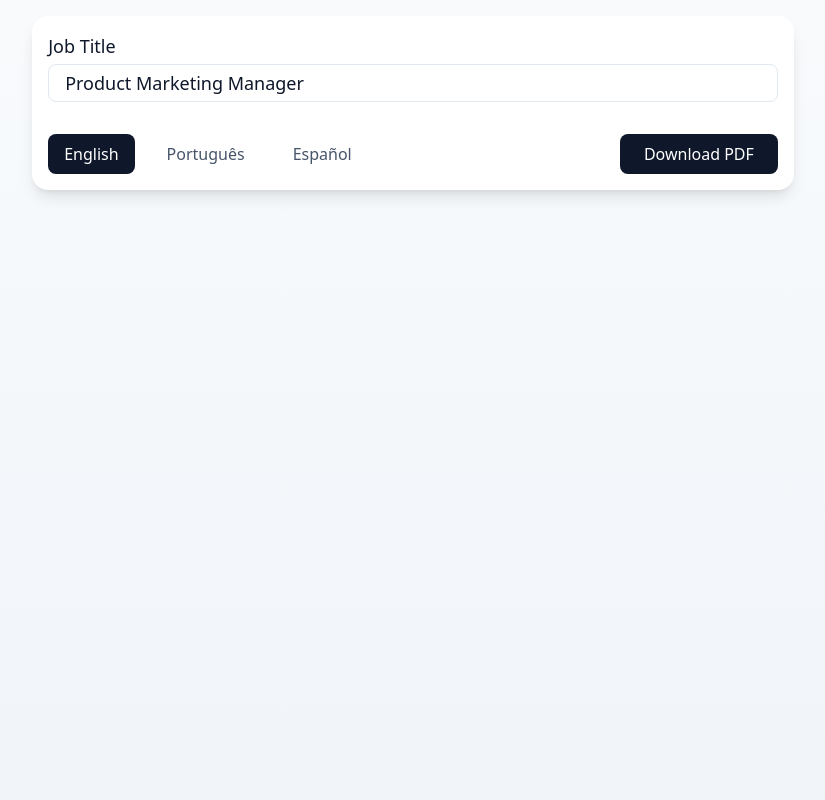
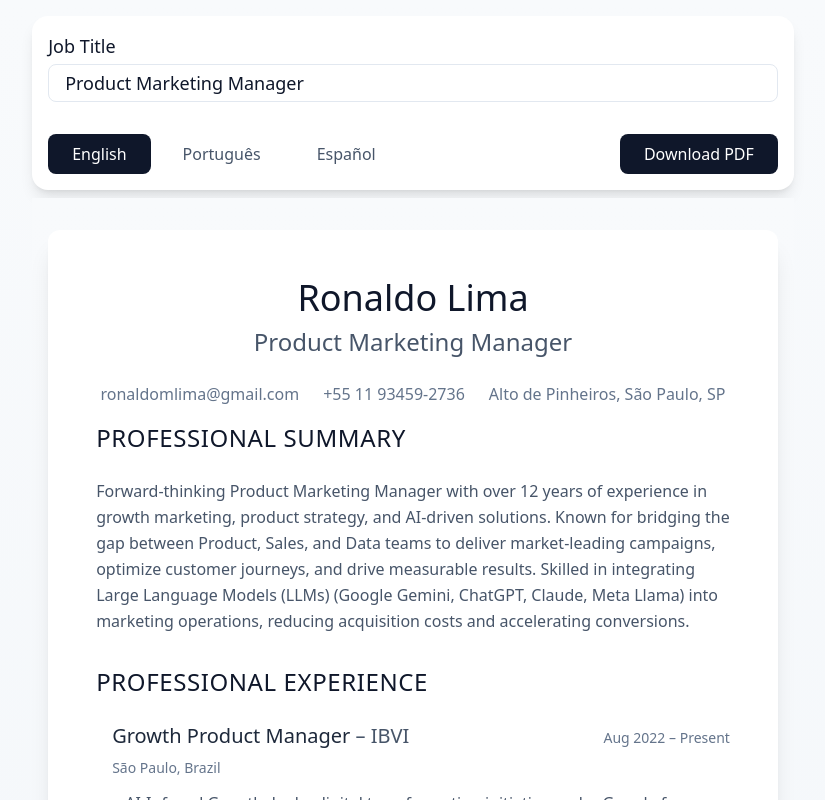
Before and after one commit to limaronaldo/ronaldo-resume, a Next.js app: page /resume in a window 1280 px wide. Shown: the top 800 px of the page, without its empty margins (227-1052 px from the left). Built offline with nearby package versions, Linux system fonts and the light colour scheme; what i18next-resources-to-backend would draw is missing.

Commit message:
fix language select

```diff
--- a/app/components/ResumeCustomizer.tsx
+++ b/app/components/ResumeCustomizer.tsx
@@ -1,7 +1,7 @@
 //app/components/ResumeCustomizer.tsx
 'use client';
 
-import { useState } from 'react';
+import { useState, useEffect } from 'react';
 import { useTranslation } from 'react-i18next';
 import Resume from './Resume';
 
@@ -9,6 +9,11 @@ export default function ResumeCustomizer() {
   const { t, i18n } = useTranslation();
   const [jobTitle, setJobTitle] = useState(t('contact.role'));
   const [isGenerating, setIsGenerating] = useState(false);
+
+  // Update job title when language changes
+  useEffect(() => {
+    setJobTitle(t('contact.role'));
+  }, [t, i18n.language]);
 
   const downloadPDF = async () => {
     try {
@@ -52,6 +57,14 @@ export default function ResumeCustomizer() {
     }
   };
 
+  const handleLanguageChange = async (lang: string) => {
+    await i18n.changeLanguage(lang);
+    // Force a re-render by updating the URL without navigation
+    const url = new URL(window.location.href);
+    url.searchParams.set('lng', lang);
+    window.history.replaceState({}, '', url.toString());
+  };
+
   return (
     <>
       <div className="min-h-screen bg-gradient-to-b from-slate-50 to-slate-100 print:hidden">
@@ -72,27 +85,33 @@ export default function ResumeCustomizer() {
             </div>
 
             <div className="flex justify-between items-center">
-              <div className="flex gap-4">
+              <div className="flex gap-2">
                 <button
-                  onClick={() => i18n.changeLanguage('en')}
-                  className={`px-4 py-2 rounded-lg transition-colors duration-200 ${
-                    i18n.language === 'en' ? 'bg-slate-900 text-white' : 'text-slate-600 hover:bg-slate-100'
+                  onClick={() => handleLanguageChange('en')}
+                  className={`px-6 py-2 rounded-lg transition-colors ${
+                    i18n.language === 'en'
+                      ? 'bg-slate-900 text-white'
+                      : 'text-slate-600 hover:bg-slate-100'
                   }`}
                 >
                   English
                 </button>
                 <button
-                  onClick={() => i18n.changeLanguage('pt')}
-                  className={`px-4 py-2 rounded-lg transition-colors duration-200 ${
-                    i18n.language === 'pt' ? 'bg-slate-900 text-white' : 'text-slate-600 hover:bg-slate-100'
+                  onClick={() => handleLanguageChange('pt')}
+                  className={`px-6 py-2 rounded-lg transition-colors ${
+                    i18n.language === 'pt'
+                      ? 'bg-slate-900 text-white'
+                      : 'text-slate-600 hover:bg-slate-100'
                   }`}
                 >
                   Português
                 </button>
                 <button
-                  onClick={() => i18n.changeLanguage('es')}
-                  className={`px-4 py-2 rounded-lg transition-colors duration-200 ${
-                    i18n.language === 'es' ? 'bg-slate-900 text-white' : 'text-slate-600 hover:bg-slate-100'
+                  onClick={() => handleLanguageChange('es')}
+                  className={`px-6 py-2 rounded-lg transition-colors ${
+                    i18n.language === 'es'
+                      ? 'bg-slate-900 text-white'
+                      : 'text-slate-600 hover:bg-slate-100'
                   }`}
                 >
                   Español
@@ -102,27 +121,17 @@ export default function ResumeCustomizer() {
               <button
                 onClick={downloadPDF}
                 disabled={isGenerating}
-                className="bg-slate-900 text-white px-6 py-2 rounded-lg hover:bg-slate-800 transition-colors duration-200 disabled:opacity-50 disabled:cursor-not-allowed flex items-center gap-2"
+                className={`px-6 py-2 rounded-lg bg-slate-900 text-white transition-colors ${
+                  isGenerating ? 'opacity-50 cursor-not-allowed' : 'hover:bg-slate-800'
+                }`}
               >
-                {isGenerating ? (
-                  <>
-                    <svg className="animate-spin h-4 w-4" viewBox="0 0 24 24">
-                      <circle className="opacity-25" cx="12" cy="12" r="10" stroke="currentColor" strokeWidth="4" fill="none" />
-                      <path className="opacity-75" fill="currentColor" d="M4 12a8 8 0 018-8V0C5.373 0 0 5.373 0 12h4zm2 5.291A7.962 7.962 0 014 12H0c0 3.042 1.135 5.824 3 7.938l3-2.647z" />
-                    </svg>
-                    Generating...
-                  </>
-                ) : (
-                  'Download PDF'
-                )}
+                {isGenerating ? 'Generating...' : 'Download PDF'}
               </button>
             </div>
           </div>
+
+          <Resume customJobTitle={jobTitle} hideControls />
         </div>
-      </div>
-
-      <div className="print:block" id="pdf-content">
-        <Resume customJobTitle={jobTitle} hideControls />
       </div>
     </>
   );
```
